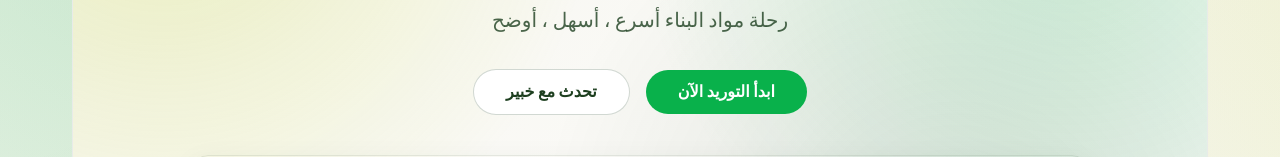
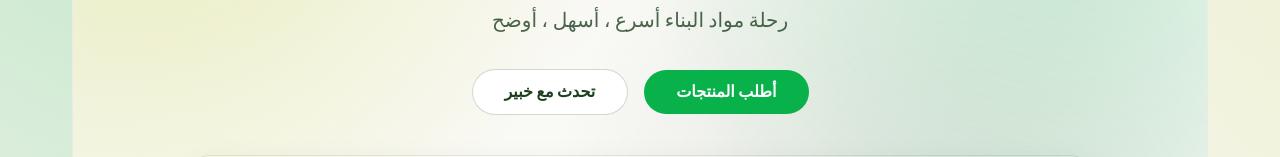
Before and after one commit to sulaimanalsuqub/buildsaudi, a Next.js app: page /ar in a window 1280 px wide. Shown: the part 388-545 px from the top of the page. Built offline with nearby package versions, Linux system fonts and the light colour scheme.

Commit message:
content: update primary Arabic hero CTA to request products

```diff
--- a/components/sections/home-content.tsx
+++ b/components/sections/home-content.tsx
@@ -15,7 +15,7 @@ export function HomeContent({ isRtl = false }: HomeContentProps) {
     heroSub: isRtl
       ? "رحلة مواد البناء أسرع ، أسهل ، أوضح"
       : "A clearer and faster supply workflow for construction projects.",
-    primaryCta: isRtl ? "ابدأ التوريد الآن" : "Start Supplying Now",
+    primaryCta: isRtl ? "أطلب المنتجات" : "Start Supplying Now",
     secondaryCta: isRtl ? "تحدث مع خبير" : "Talk to an Expert",
     badge: isRtl ? "منصة بيلد لتوريد مواد البناء" : "Build Construction Supply Platform",
     stat1: isRtl ? "طلبات اليوم" : "Today Requests",
```
